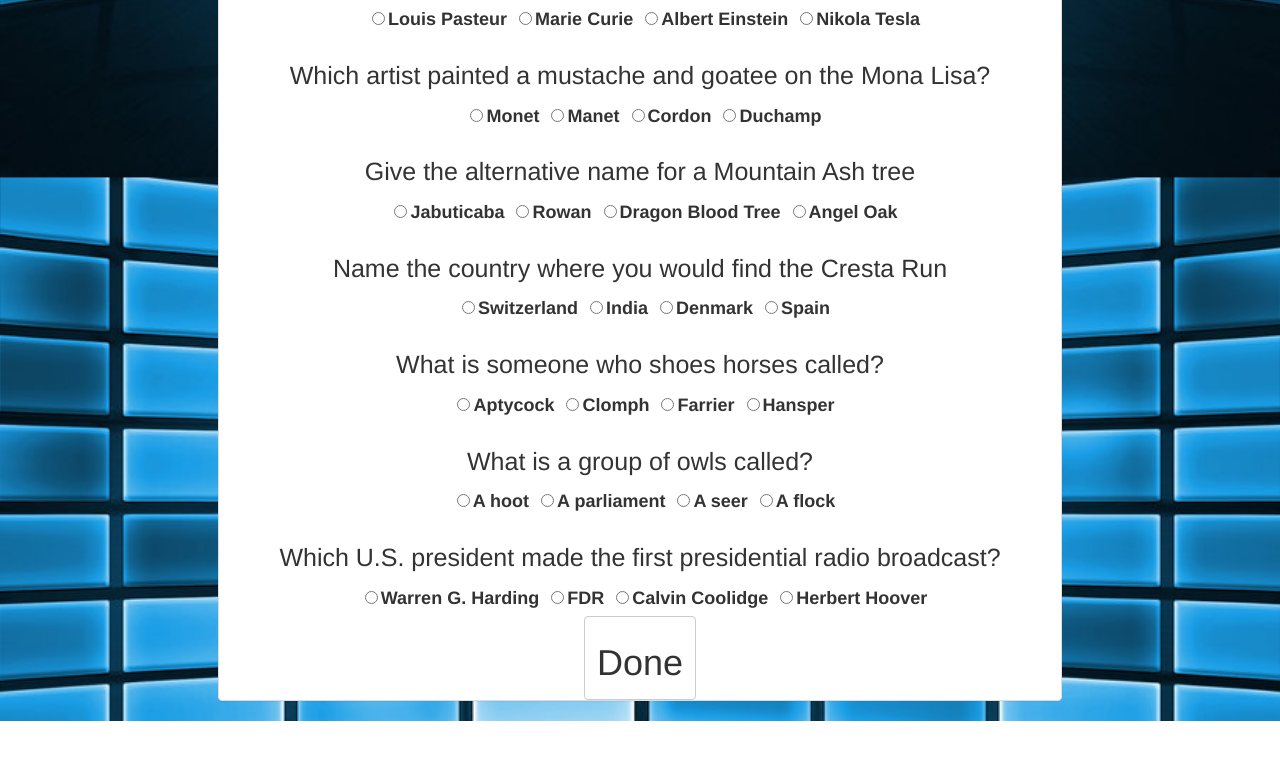
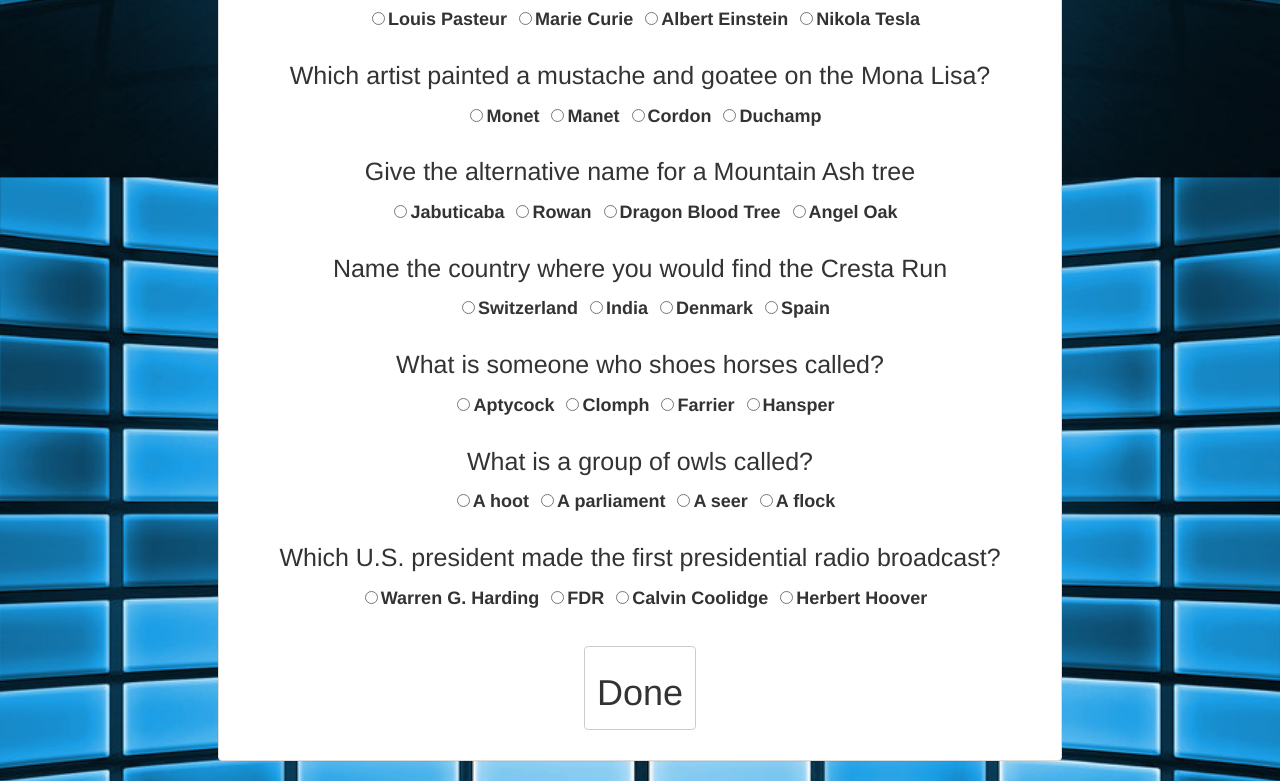
Before and after one commit to davidlatuno/Trivia-Game, a plain HTML site: page index.html in a window 1280 px wide. Shown: the part 676-1457 px from the top of the page. Before the commit the page ends 1397 px from the top, so only its background shows below. Drawn offline with nearby package versions, Linux system fonts and the light colour scheme.

Commit message:
Changed button margins

```diff
--- a/assets/css/style.css
+++ b/assets/css/style.css
@@ -32,3 +32,8 @@ input[type="radio"] {
     font-size: 28px;
     color: forestgreen;
 }
+
+.btn {
+    margin-top: 30px !important;
+    margin-bottom: 30px !important;
+}
```
